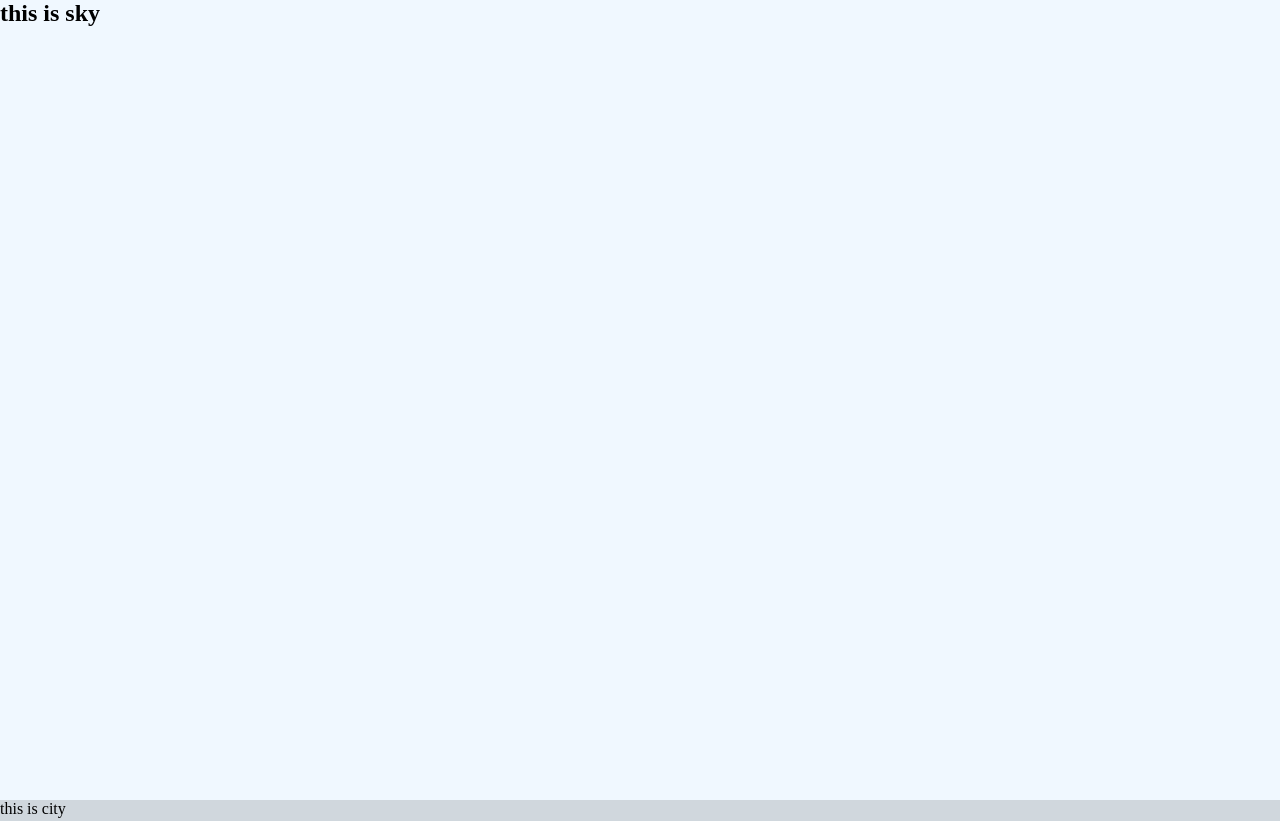
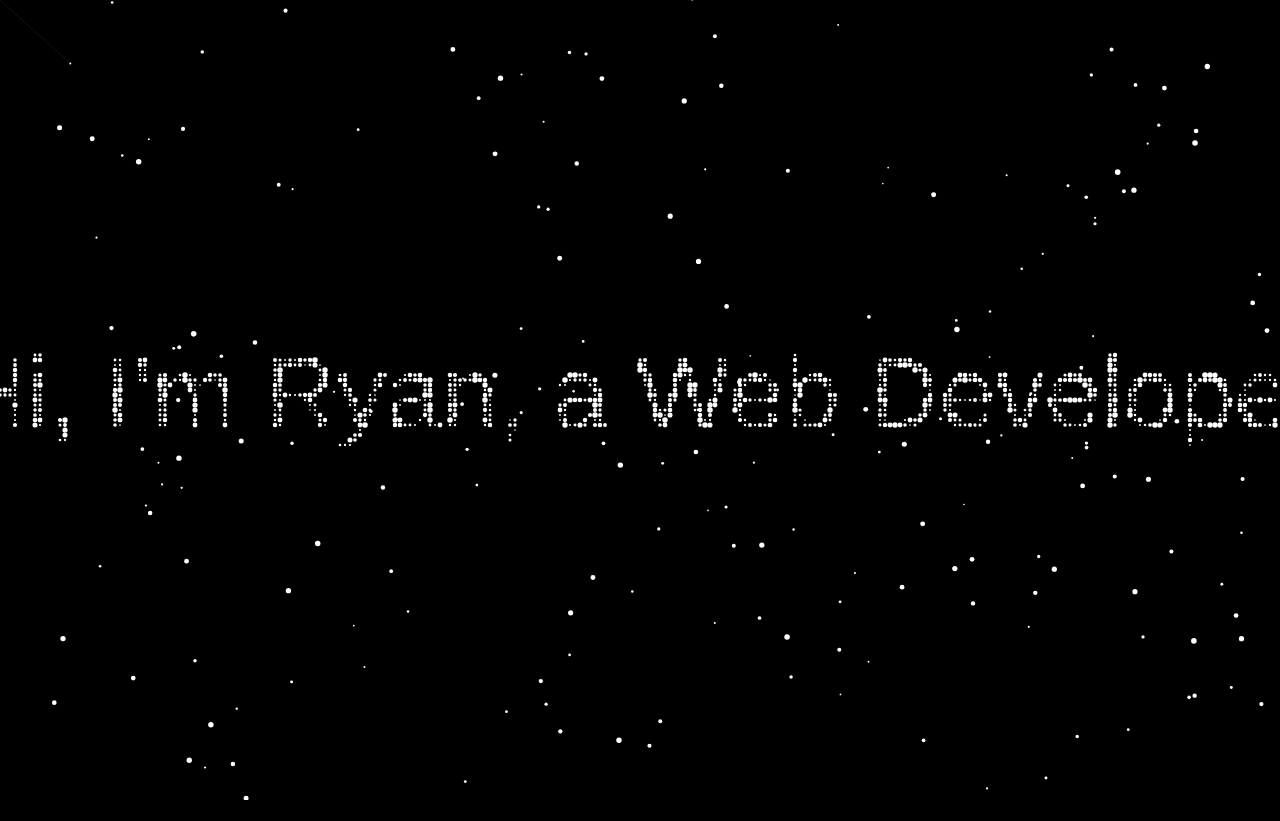
Before and after one commit to ryan-webcoding/portfolio-single-page, a plain HTML site: page index.html in a window 1280 px wide. Shown: the top 821 px of the page. Drawn offline with Linux system fonts and the light colour scheme.

Commit message:
add more elements

```diff
--- a/index.html
+++ b/index.html
@@ -7,12 +7,16 @@
     <link rel="stylesheet" href="./style.css" />
   </head>
   <body>
-    <section class="sky"><h1>this is sky</h1></section>
+    <section class="sky">
+      <canvas id="canvas"></canvas>
+      <div class="sky-background"></div>
+    </section>
     <section class="city">
-      <p>this is city</p>
       <img class="night-city" src="./img/night-city.png" alt="night city" />
     </section>
     <section class="underground"><p>this is underground</p></section>
-    <script src="index.js"></script>
+    <script src="./star-sky.js"></script>
+    <script src="./sky-background.js"></script>
+    <script src="./scroll-n-lock.js"></script>
   </body>
 </html>
--- /dev/null
+++ b/sky-background.js
@@ -0,0 +1,79 @@
+function interpolateColor(color1, color2, factor) {
+  return color1.map((c, i) => Math.round(c + factor * (color2[i] - c)));
+}
+
+function getScrollFraction() {
+  let scrollTop = window.scrollY;
+  let maxScroll = Math.min(
+    200 * window.innerHeight,
+    document.body.scrollHeight - window.innerHeight
+  );
+  return maxScroll > 0 ? Math.min(window.scrollY / maxScroll, 1) : 0; // Normalize to [0,1] and lock at 200vh
+}
+
+function computeBackgroundColors(scrollFraction) {
+  let nightStart = [0, 0, 0]; // Black at 0vh
+  let morningTop = [0, 255, 255]; // Cyan at 10vh
+  let morningBottom = [227, 255, 255]; // Light Blue at 60vh
+  let sunsetTop = [255, 55, 0]; // #FF3700
+  let sunsetBottom = [255, 196, 180]; // #FFC4B4
+  let nightTop = [0, 0, 0]; // #000000
+  let nightBottom = [0, 0, 139]; // #00008B
+
+  let newTopColor, newBottomColor;
+
+  if (scrollFraction < 0.05) {
+    // Black to Cyan (0vh - 10vh)
+    let factor = scrollFraction / 0.05;
+    newTopColor = interpolateColor(nightStart, morningTop, factor);
+    newBottomColor = interpolateColor(nightStart, morningTop, factor);
+  } else if (scrollFraction < 0.3) {
+    // Cyan to Light Blue (10vh - 60vh)
+    let factor = (scrollFraction - 0.05) / 0.25;
+    newTopColor = interpolateColor(morningTop, morningBottom, factor);
+    newBottomColor = interpolateColor(morningTop, morningBottom, factor);
+  } else if (scrollFraction < 0.6) {
+    // Light Blue to Sunset (60vh - 120vh)
+    let factor = (scrollFraction - 0.3) / 0.3;
+    newTopColor = interpolateColor(morningBottom, sunsetTop, factor);
+    newBottomColor = interpolateColor(morningBottom, sunsetBottom, factor);
+  } else if (scrollFraction < 0.9) {
+    // Sunset to Night (120vh - 200vh) - Ensuring transition finishes at 200vh
+    let factor = (scrollFraction - 0.6) / 0.3;
+    newTopColor = interpolateColor(sunsetTop, nightTop, factor);
+    newBottomColor = interpolateColor(sunsetBottom, nightBottom, factor);
+  } else {
+    // Fully night at 200vh
+    newTopColor = nightTop;
+    newBottomColor = nightBottom;
+  }
+
+  return {
+    top: `rgb(${newTopColor.join(",")})`,
+    bottom: `rgb(${newBottomColor.join(",")})`,
+  };
+}
+
+function updateBackground() {
+  let scrollFraction = getScrollFraction();
+  let colors = computeBackgroundColors(scrollFraction);
+
+  let backgroundElement = document.querySelector(".sky-background");
+  backgroundElement.style.background = `linear-gradient(to bottom, ${colors.top}, ${colors.bottom})`;
+}
+
+function smoothUpdate() {
+  requestAnimationFrame(() => {
+    updateBackground();
+  });
+}
+
+// Set initial background color
+document.addEventListener("DOMContentLoaded", () => {
+  updateBackground(); // Ensures smooth transition from the start
+  document.querySelector(".sky-background").style.transition =
+    "background 0.5s linear"; // Smooth color change
+});
+
+// Listen for scroll events and update the background smoothly
+window.addEventListener("scroll", smoothUpdate);
--- /dev/null
+++ b/star-sky.js
@@ -0,0 +1,149 @@
+const canvas = document.getElementById("canvas");
+const ctx = canvas.getContext("2d");
+canvas.width = window.innerWidth;
+canvas.height = window.innerHeight;
+
+const particles = [];
+const maxParticles = 200;
+const mouse = { x: null, y: null, radius: 100 };
+const textParticles = [];
+const textSize = 100; // Adjust for text size
+const density = 5; // Lower number = denser text
+const textMessage = "Hi, I'm Ryan, a Web Developer";
+
+class Particle {
+  constructor(x, y, isTextParticle = false) {
+    this.originX = x;
+    this.originY = y;
+    this.x = x + (Math.random() - 0.5) * 50;
+    this.y = y + (Math.random() - 0.5) * 50;
+    this.size = (Math.random() * 5 + 2) * 0.4;
+    this.speedX = (Math.random() - 0.5) * 0.1;
+    this.speedY = (Math.random() - 0.5) * 0.1;
+    this.life = Math.random() * 1000 + 1000;
+    this.isTextParticle = isTextParticle;
+  }
+
+  update() {
+    if (this.isTextParticle) {
+      let dx = this.originX - this.x;
+      let dy = this.originY - this.y;
+      this.x += dx * 0.05;
+      this.y += dy * 0.05;
+    } else {
+      this.x += this.speedX;
+      this.y += this.speedY;
+    }
+    this.life--;
+  }
+
+  draw() {
+    ctx.beginPath();
+    ctx.arc(this.x, this.y, this.size, 0, Math.PI * 2);
+    ctx.fillStyle = "white";
+    ctx.fill();
+  }
+}
+
+function createTextParticles() {
+  const textCanvas = document.createElement("canvas");
+  const textCtx = textCanvas.getContext("2d");
+  textCanvas.width = canvas.width;
+  textCanvas.height = canvas.height;
+  textCtx.fillStyle = "white";
+  textCtx.font = `${textSize}px Arial`;
+  textCtx.textAlign = "center";
+  textCtx.textBaseline = "middle";
+  textCtx.fillText(textMessage, canvas.width / 2, canvas.height / 2);
+
+  const textData = textCtx.getImageData(
+    0,
+    0,
+    textCanvas.width,
+    textCanvas.height
+  ).data;
+  for (let y = 0; y < textCanvas.height; y += density) {
+    for (let x = 0; x < textCanvas.width; x += density) {
+      const index = (y * textCanvas.width + x) * 4;
+      if (textData[index + 3] > 128) {
+        textParticles.push(new Particle(x, y, true));
+      }
+    }
+  }
+}
+
+function connectParticles() {
+  for (let i = 0; i < particles.length; i++) {
+    let p = particles[i];
+    let dx = mouse.x - p.x;
+    let dy = mouse.y - p.y;
+    let distance = Math.sqrt(dx * dx + dy * dy);
+    if (distance < mouse.radius) {
+      ctx.beginPath();
+      ctx.moveTo(mouse.x, mouse.y);
+      ctx.lineTo(p.x, p.y);
+      ctx.strokeStyle = `rgba(255, 255, 255, ${1 - distance / mouse.radius})`;
+      ctx.lineWidth = 3 - (distance / mouse.radius) * 2;
+      ctx.stroke();
+    }
+  }
+}
+
+function createParticles() {
+  if (particles.length < maxParticles) {
+    particles.push(
+      new Particle(Math.random() * canvas.width, Math.random() * canvas.height)
+    );
+  }
+}
+
+function animate() {
+  ctx.clearRect(0, 0, canvas.width, canvas.height);
+
+  for (let i = particles.length - 1; i >= 0; i--) {
+    let p = particles[i];
+    p.update();
+    p.draw();
+    if (p.life <= 0) {
+      particles.splice(i, 1);
+    }
+  }
+
+  textParticles.forEach((p) => {
+    p.update();
+    p.draw();
+  });
+
+  connectParticles();
+  createParticles();
+  requestAnimationFrame(animate);
+}
+
+canvas.addEventListener("mousemove", (event) => {
+  mouse.x = event.x;
+  mouse.y = event.y;
+});
+
+canvas.addEventListener("click", () => {
+  for (let p of [...particles, ...textParticles]) {
+    let dx = mouse.x - p.x;
+    let dy = mouse.y - p.y;
+    let distance = Math.sqrt(dx * dx + dy * dy);
+    if (distance < mouse.radius) {
+      let angle = Math.atan2(dy, dx);
+      let force = 2; // Adjust force of repulsion
+      p.speedX = -Math.cos(angle) * force;
+      p.speedY = -Math.sin(angle) * force;
+    }
+  }
+});
+
+window.addEventListener("resize", () => {
+  canvas.width = window.innerWidth;
+  canvas.height = window.innerHeight;
+  textParticles.length = 0;
+  createTextParticles();
+});
+
+createTextParticles();
+animate();
--- a/style.css
+++ b/style.css
@@ -11,17 +11,30 @@
   height: 100vh;
 }
 .city {
-  background-color: rgb(208, 215, 221);
   width: 100%;
   height: 100vh;
 }
 .underground {
-  background-color: rgb(115, 120, 125);
+  background-color: rgb(0, 0, 0);
   width: 100%;
   height: 30vh;
 }
 .night-city {
+  position: absolute;
+  bottom: -100vh;
   padding: 0;
   margin: 0;
   width: 100%;
 }
+
+.sky-background {
+  background: linear-gradient(to bottom, rgb(0, 102, 125), #e3ffff);
+  height: 200vh;
+}
+
+canvas {
+  padding: 0;
+  margin: 0;
+  position: absolute;
+  height: 100vh;
+}
```
Also changed, not shown: img/planets/planets.png (added), img/planets/planets1.png (added), img/planets/planets2.png (added), img/planets/planets3.png (added), img/planets/planets4.png (added), img/planets/planets5.png (added), img/planets/planets6.png (added), img/planets/planets7.png (added), scroll-n-lock.js (renamed from index.js), 1 other file.
